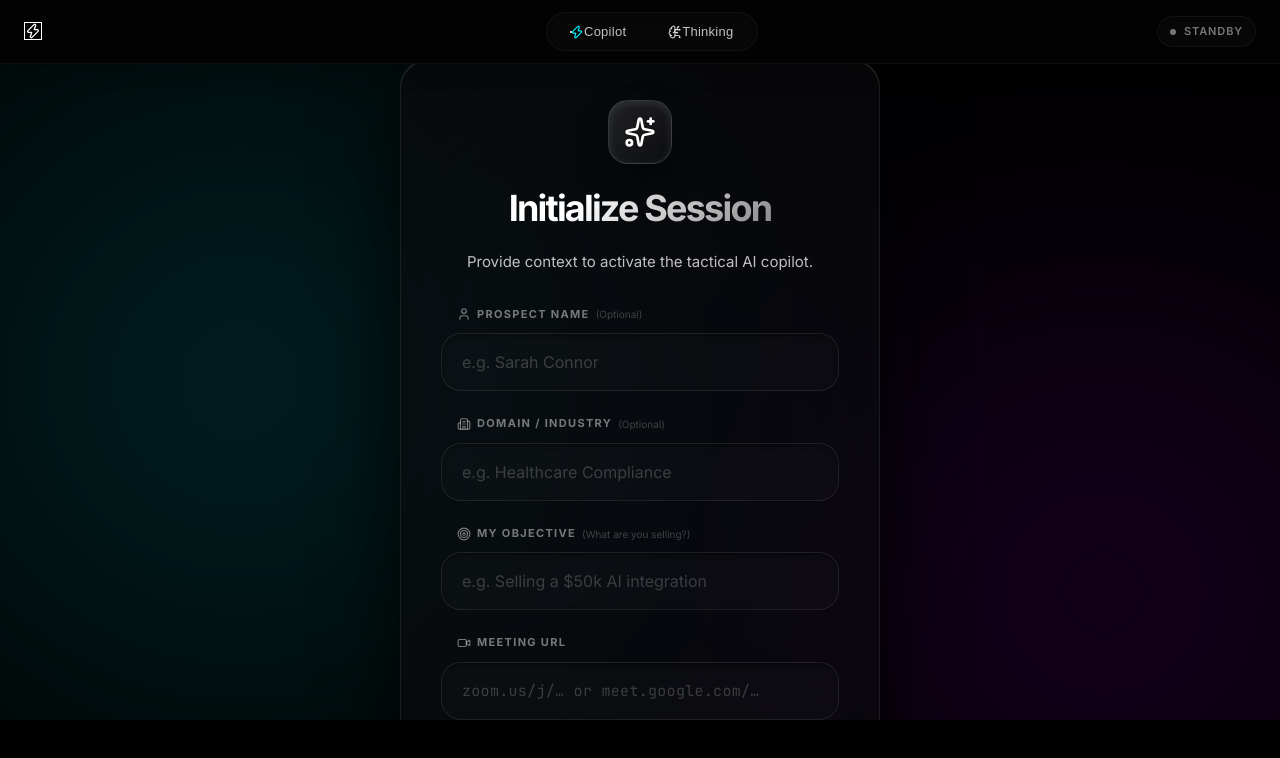
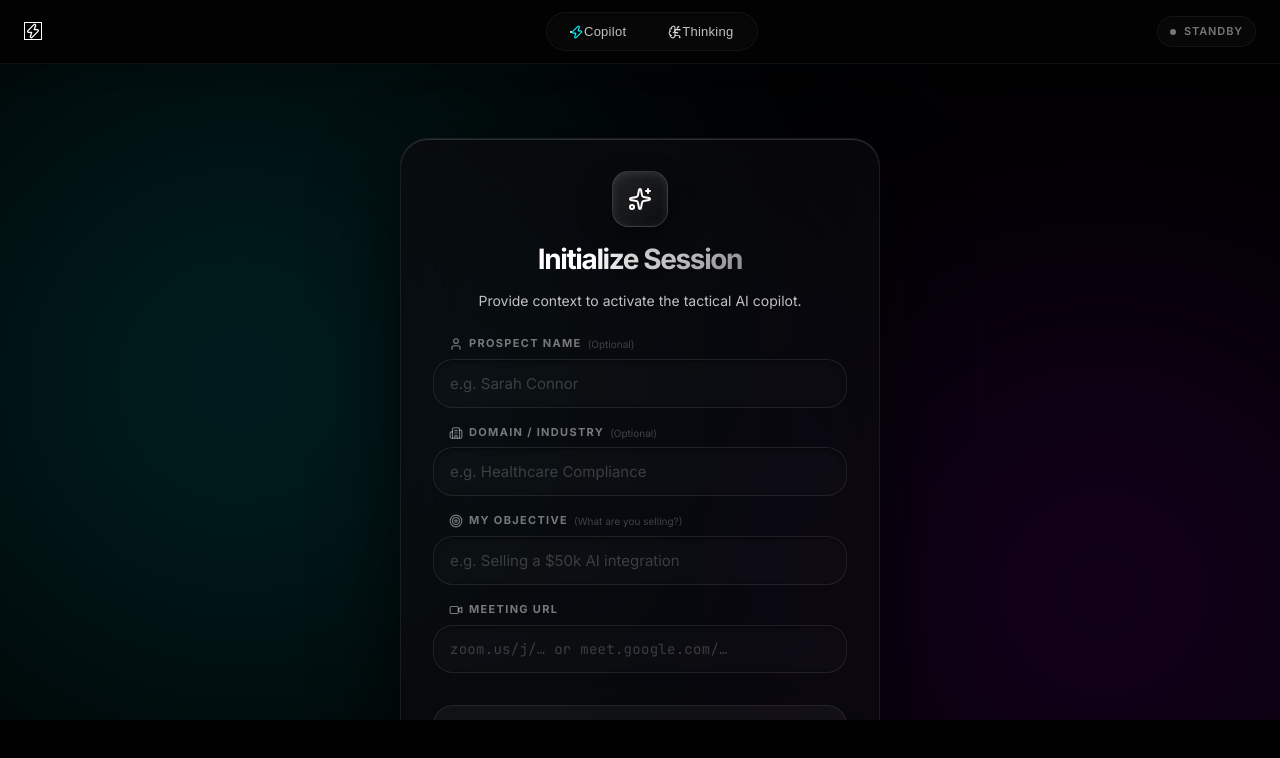
Before and after one commit to 655Chaman/Ele_meet, a Next.js app in the folder app/: page / in a window 1280 px wide. Shown: the top 758 px of the page. Built offline with nearby package versions, Linux system fonts and the light colour scheme.

Commit message:
style: compact SetupView layout to fit entirely within a single viewport

```diff
--- a/app/src/components/SetupView.module.css
+++ b/app/src/components/SetupView.module.css
@@ -62,14 +62,14 @@
   -webkit-backdrop-filter: blur(48px) saturate(200%);
   border: 1px solid rgba(255, 255, 255, 0.08);
   border-radius: var(--radius-xl);
-  padding: 40px;
+  padding: 32px;
   box-shadow:
     0 32px 80px rgba(0, 0, 0, 0.8),
     inset 0 1px 0 rgba(255, 255, 255, 0.15),
     inset 0 -1px 0 rgba(255, 255, 255, 0.05);
   display: flex;
   flex-direction: column;
-  gap: 32px;
+  gap: 24px;
 }
 
 .header {
@@ -77,25 +77,30 @@
   display: flex;
   flex-direction: column;
   align-items: center;
-  gap: 12px;
+  gap: 8px;
 }
 
 /* Beautiful Logo Presentation */
 .logoBadge {
-  width: 64px;
-  height: 64px;
-  border-radius: 20px;
+  width: 56px;
+  height: 56px;
+  border-radius: 16px;
   background: linear-gradient(135deg, rgba(255, 255, 255, 0.1) 0%, rgba(255, 255, 255, 0.02) 100%);
   border: 1px solid rgba(255, 255, 255, 0.15);
   display: flex;
   align-items: center;
   justify-content: center;
-  margin-bottom: 4px;
+  margin-bottom: 2px;
   box-shadow:
     0 16px 32px rgba(0, 0, 0, 0.4),
     inset 0 2px 8px rgba(255, 255, 255, 0.1);
   backdrop-filter: blur(16px);
   transition: transform 0.4s cubic-bezier(0.16, 1, 0.3, 1), box-shadow 0.4s ease;
+}
+
+.logoBadge svg {
+  width: 24px;
+  height: 24px;
 }
 
 .glassCard:hover .logoBadge {
@@ -105,7 +110,7 @@
 }
 
 .header h2 {
-  font-size: 36px;
+  font-size: 28px;
   font-weight: 800;
   color: #fff;
   letter-spacing: -0.05em;
@@ -116,9 +121,9 @@
 }
 
 .header p {
-  font-size: 15px;
+  font-size: 14px;
   color: var(--text-secondary);
-  line-height: 1.6;
+  line-height: 1.5;
   font-weight: 400;
   margin: 0;
 }
@@ -126,14 +131,14 @@
 .form {
   display: flex;
   flex-direction: column;
-  gap: 24px;
+  gap: 16px;
 }
 
 .inputGroup {
   position: relative;
   display: flex;
   flex-direction: column;
-  gap: 10px;
+  gap: 6px;
 }
 
 .inputGroup label {
@@ -181,9 +186,9 @@
   background: rgba(255, 255, 255, 0.02);
   border: 1px solid rgba(255, 255, 255, 0.08);
   border-radius: var(--radius-lg);
-  padding: 18px 20px;
+  padding: 14px 16px;
   color: #fff;
-  font-size: 16px;
+  font-size: 15px;
   font-weight: 500;
   font-family: var(--font-sans);
   transition: all 0.4s cubic-bezier(0.16, 1, 0.3, 1);
@@ -195,7 +200,7 @@
 
 .input.mono {
   font-family: var(--font-mono);
-  font-size: 15px;
+  font-size: 14px;
   letter-spacing: 0.02em;
 }
 
@@ -235,14 +240,14 @@
 
 /* Beautiful Join Button */
 .joinBtn {
-  margin-top: 24px;
+  margin-top: 16px;
   width: 100%;
-  padding: 20px;
+  padding: 16px;
   border-radius: var(--radius-lg);
   background: linear-gradient(135deg, var(--accent-cyan) 0%, var(--accent-purple) 100%);
   border: none;
   color: #fff;
-  font-size: 16px;
+  font-size: 15px;
   font-weight: 700;
   letter-spacing: 0.04em;
   cursor: pointer;
```
